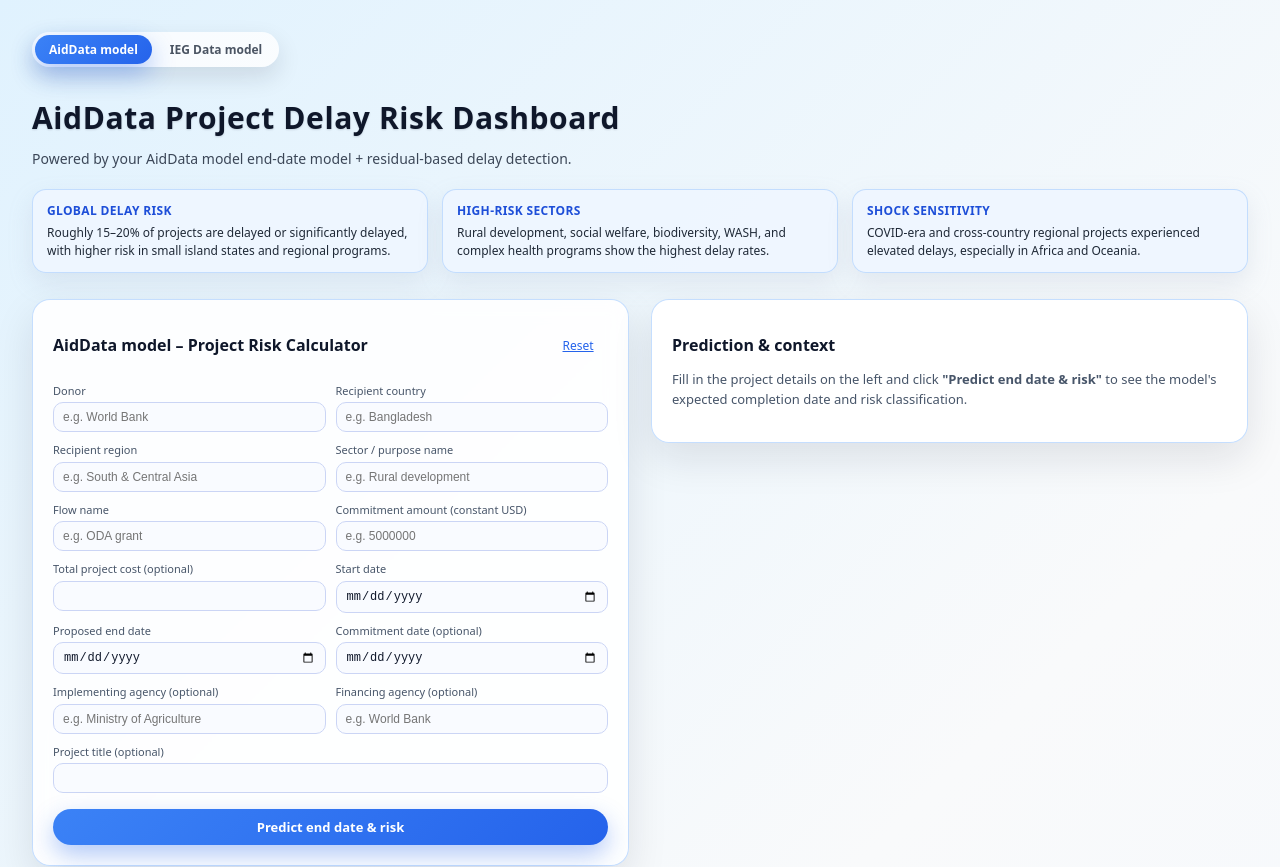
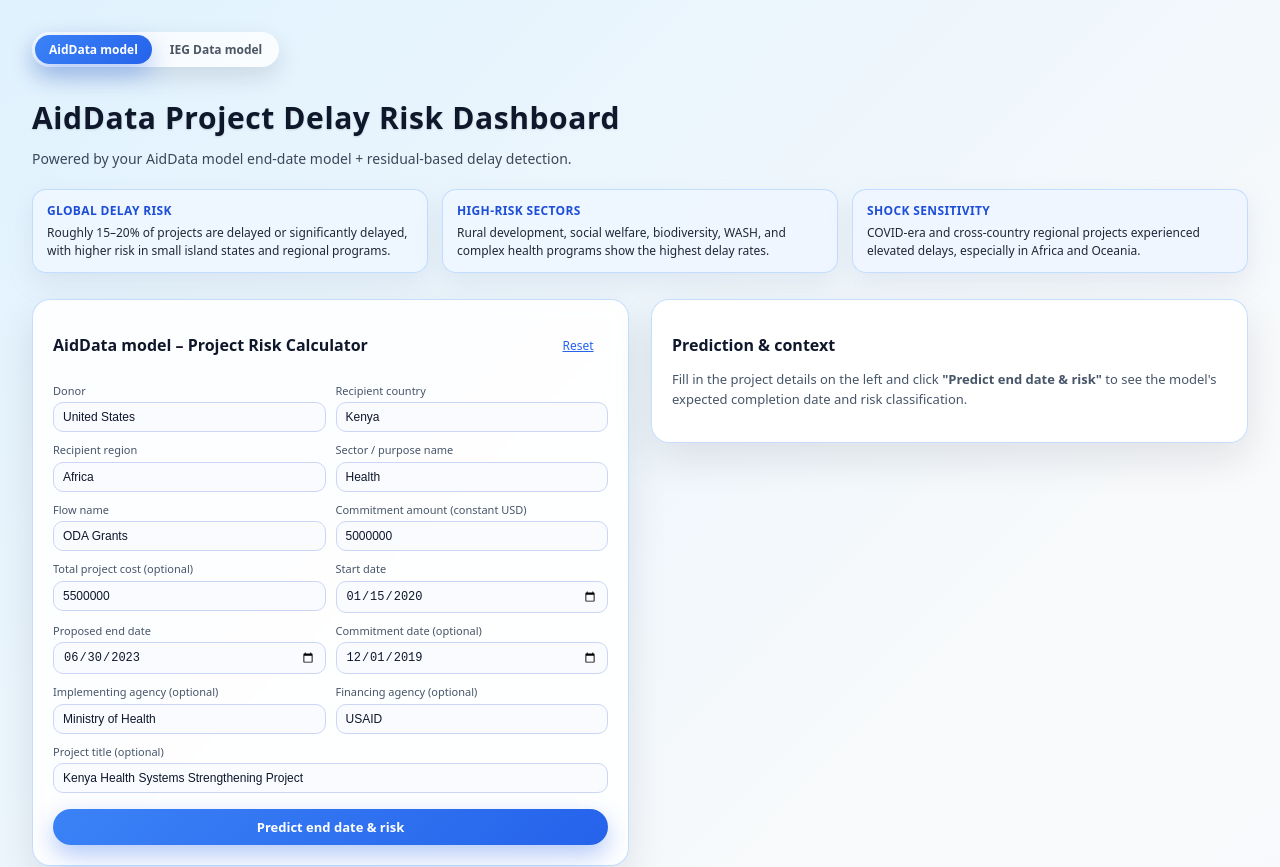
Before and after one commit to AvishKaushik/DelaySense-UI, a React (Vite) app: page / in a window 1280 px wide. Shown: the top 867 px of the page. Built offline with nearby package versions, Linux system fonts and the light colour scheme; no server answers.

Commit message:
:hammer: Demo update

```diff
--- a/src/App.jsx
+++ b/src/App.jsx
@@ -22,39 +22,40 @@
 const AID_API_BASE_URL = `${API_BASE_URL}/predict/aiddata`;
 const IEG_API_BASE_URL = `${API_BASE_URL}/predict/ieg`;
 
-// AidData form (your current one)
+// AidData form - PREFILLED for demo/presentation
 const initialAidForm = {
-  donor: "",
-  recipient: "",
-  recipient_region: "",
-  coalesced_purpose_name: "",
-  flow_name: "",
-  commitment_amount_usd_constant: "",
-  total_project_cost: "",
-  start_date: "",
-  commitment_date: "",
-  proposed_end_date: "",
-  implementing_agency: "",
-  financing_agency: "",
-  title: "",
+  donor: "United States",
+  recipient: "Kenya",
+  recipient_region: "Africa",
+  coalesced_purpose_name: "Health",
+  flow_name: "ODA Grants",
+  commitment_amount_usd_constant: "5000000", // $5M - Change this for different results!
+  total_project_cost: "5500000",
+  start_date: "2020-01-15",
+  commitment_date: "2019-12-01",
+  proposed_end_date: "2023-06-30",
+  implementing_agency: "Ministry of Health",
+  financing_agency: "USAID",
+  title: "Kenya Health Systems Strengthening Project",
   is_multi_country: false,
 };
 
-// Example IEG form – adjust fields/names to match your IEG backend
+// IEG form - PREFILLED for demo/presentation
+// Based on actual training stats: DPF vs IPF is #1 most impactful feature!
 const initialIegForm = {
-  wb_region: "",
-  practice_group: "",
-  global_practice: "",
-  agreement_type: "",
-  lending_instrument_type: "",
-  country_lending_group: "",
-  implementing_agency: "",
-  project_name: "",
-  quality_at_entry: "",
-  quality_of_supervision: "",
-  bank_performance: "",
-  me_quality: "",
-  approval_fy: "",
+  wb_region: "Africa", // High delay region (26.7% delay rate)
+  practice_group: "Infrastructure",
+  global_practice: "Water", // Highest delay rate (33.6%)
+  agreement_type: "IDA",
+  lending_instrument_type: "Investment Project Financing", // IPF - Change to DPF for BIG difference!
+  country_lending_group: "IDA",
+  implementing_agency: "Ministry of Water Resources",
+  project_name: "Urban Water Supply and Sanitation Project",
+  quality_at_entry: "Moderately Satisfactory",
+  quality_of_supervision: "Satisfactory",
+  bank_performance: "Moderately Satisfactory",
+  me_quality: "Modest",
+  approval_fy: "2015", // Pre-SDG era
   is_multi_country: false,
 };
 
```
